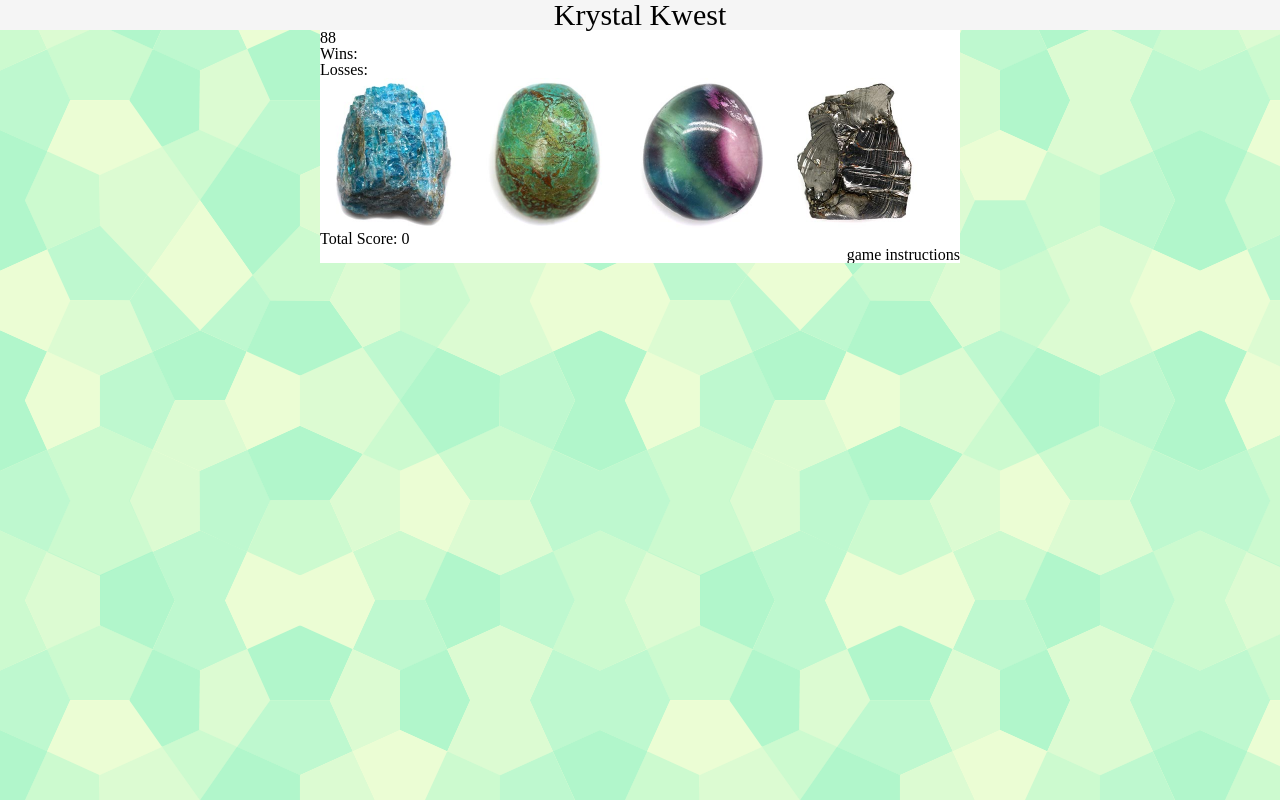
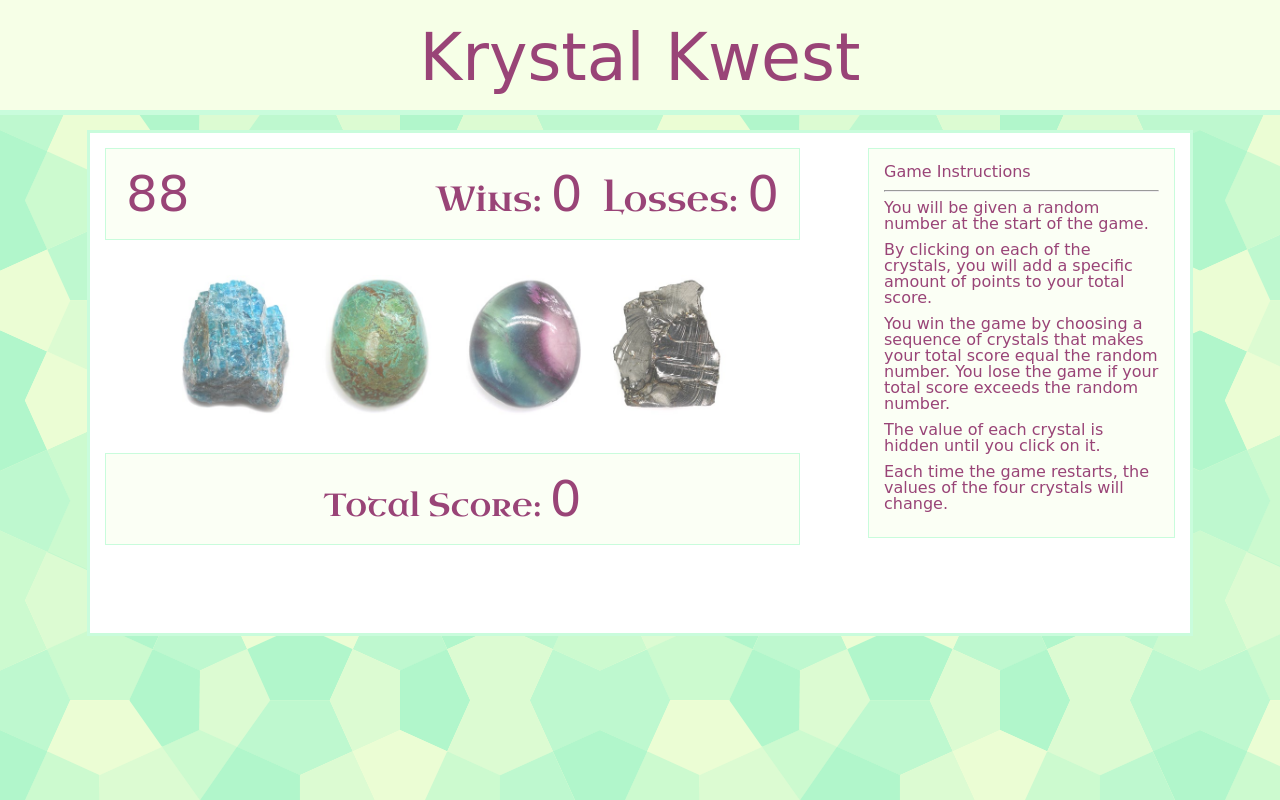
Before and after one commit to zinc-glaze/unit-4-game, a plain HTML site: page index.html in a window 1280 px wide. Drawn offline with nearby package versions, Linux system fonts and the light colour scheme; a web font is replaced by a local one.

Commit message:
improved CSS styling

```diff
--- a/assets/css/style.css
+++ b/assets/css/style.css
@@ -3,29 +3,101 @@ body {
 }
 
 header {
-    background-color: whitesmoke;
+    font-family: 'Kumar One Outline', cursive;
+    color: #947;
+    background-color: #f6ffe7;
     text-align: center;
+    padding: 25px 20px 20px 20px;
+    margin-bottom: 15px;
+    border-bottom: 5px solid #c9fcdc;
 }
 
 main {
     background-color: white;
-    width: 50%;
+    width: 1100px;
+    height: 500px;
+    border: 3px solid #c9fcdc;
     margin: auto;
     overflow: auto;
 }
 
 h1 {
-    font-size: 30px;
+    font-size: 65px;
+}
+
+h2 {
+    float: left;
+    font-size: 40px;
+}
+
+h3 {
+    float: right;
+    font-size: 35px;
+    margin-left: 20px;
+}
+
+h4 {
+    font-size: 32px;
 }
 
 img {
-    height: 150px;
+    height: 140px;
+    opacity: .7;
+}
+
+#status-bar {
+    margin: 15px 15px 35px;
+    padding: 20px;
+    font-family: 'Uncial Antiqua', cursive;
+    color: #947;
+    text-align: center;
+    background-color: #fbfff5;
+    border: 1px solid #c9fcdc;
+    overflow: auto;
+    clear: both;
 }
 
 #left-panel {
     float: left;
+    width: 725px;
+}
+
+#crystals {
+    clear: left;
+    text-align: center;
+    margin: 0px 25px 35px;
+}
+
+#current-score {
+    margin: 15px 15px 25px;
+    padding: 20px;
+    font-family: 'Uncial Antiqua', cursive;
+    color: #947;
+    text-align: center;
+    background-color: #fbfff5;
+    border: 1px solid #c9fcdc;
+    overflow: auto;
+    clear: both;
 }
 
 aside {
     float: right;
+    width: 275px;
+    margin: 15px;
+    padding: 15px;
+    font-family: 'Metamorphous', cursive;
+    color: #947;
+    background-color: #fbfff5;
+    border: 1px solid #c9fcdc;
+    overflow: auto;
 }
+
+p {
+    margin-bottom: 10px;
+}
+
+#target, #win-count, #loss-count, #score {
+    font-family: 'Metamorphous', cursive;
+    color: #947;
+    font-size: 50px;
+}
--- a/assets/javascript/game.js
+++ b/assets/javascript/game.js
@@ -19,6 +19,9 @@ function resetGame() {
     //chooses random target value between 19-120 and writes to html
     targetVal = Math.floor(Math.random() * 101) + 19;
     $("#target").text(targetVal);
+    //writes current win/loss count
+    $("#win-count").text(wins);
+    $("#loss-count").text(losses);
     //chooses random value for each crystal between 1-12
     crys1Val = Math.floor(Math.random() * 11) + 1;
     crys2Val = Math.floor(Math.random() * 11) + 1;
--- a/index.html
+++ b/index.html
@@ -6,6 +6,7 @@
     <meta name="viewport" content="width=device-width, initial-scale=1">
     <link rel="stylesheet" type="text/css" href="assets/css/reset.css" />
     <link rel="stylesheet" type="text/css" href="assets/css/style.css" />
+    <link href="https://fonts.googleapis.com/css?family=Astloch:700|Cinzel+Decorative|Kumar+One+Outline|Macondo|MedievalSharp|Megrim|Metamorphous|Nova+Cut|Poiret+One|Spirax|Uncial+Antiqua" rel="stylesheet">
 </head>
 <body>
     <header>
@@ -13,16 +14,28 @@
     </header>
     <main>
         <div id="left-panel">
+            <div id="status-bar">
                 <h2 id="target"></h2>
+                <h3>Losses: <span id="loss-count"></span></h3>
                 <h3>Wins: <span id="win-count"></span></h3>
-            <h3>Losses: <span id="loss-count"></span></h3>
+            </div>
+            <div id="crystals">
                 <img id="crys1" src="assets/images/crystaltest-apatite.jpg">
                 <img id="crys2" src="assets/images/crystaltest-chrysocolla.jpg">
                 <img id="crys3" src="assets/images/crystaltest-fluorite.jpg">
                 <img id="crys4" src="assets/images/crystaltest-shungite.jpg">
-            <h2>Total Score: <span id="score"></span></h2>
             </div>
-        <aside>game instructions</aside>
+            <div id="current-score"><h4>Total Score: <span id="score"></span></h4></div>
+        </div>
+        <aside>
+            <p>Game Instructions</p>
+            <hr />
+            <p>You will be given a random number at the start of the game.</p>
+            <p>By clicking on each of the crystals, you will add a specific amount of points to your total score.</p>
+            <p>You win the game by choosing a sequence of crystals that makes your total score equal the random number. You lose the game if your total score exceeds the random number.</p>
+            <p>The value of each crystal is hidden until you click on it.</p>
+            <p>Each time the game restarts, the values of the four crystals will change.</p>
+        </aside>
 
     </main>
 
```
Lines whose indentation alone changed are shown as unchanged.
